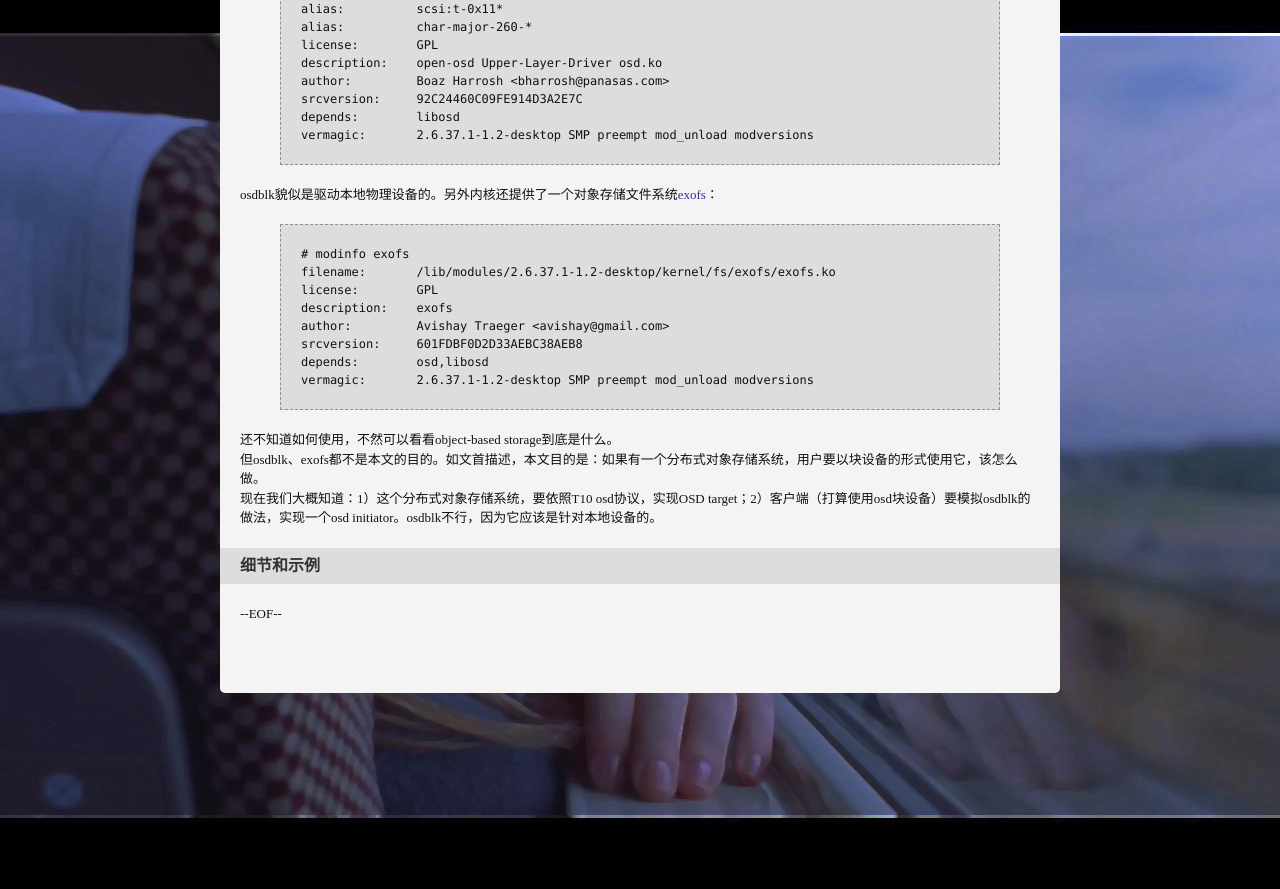
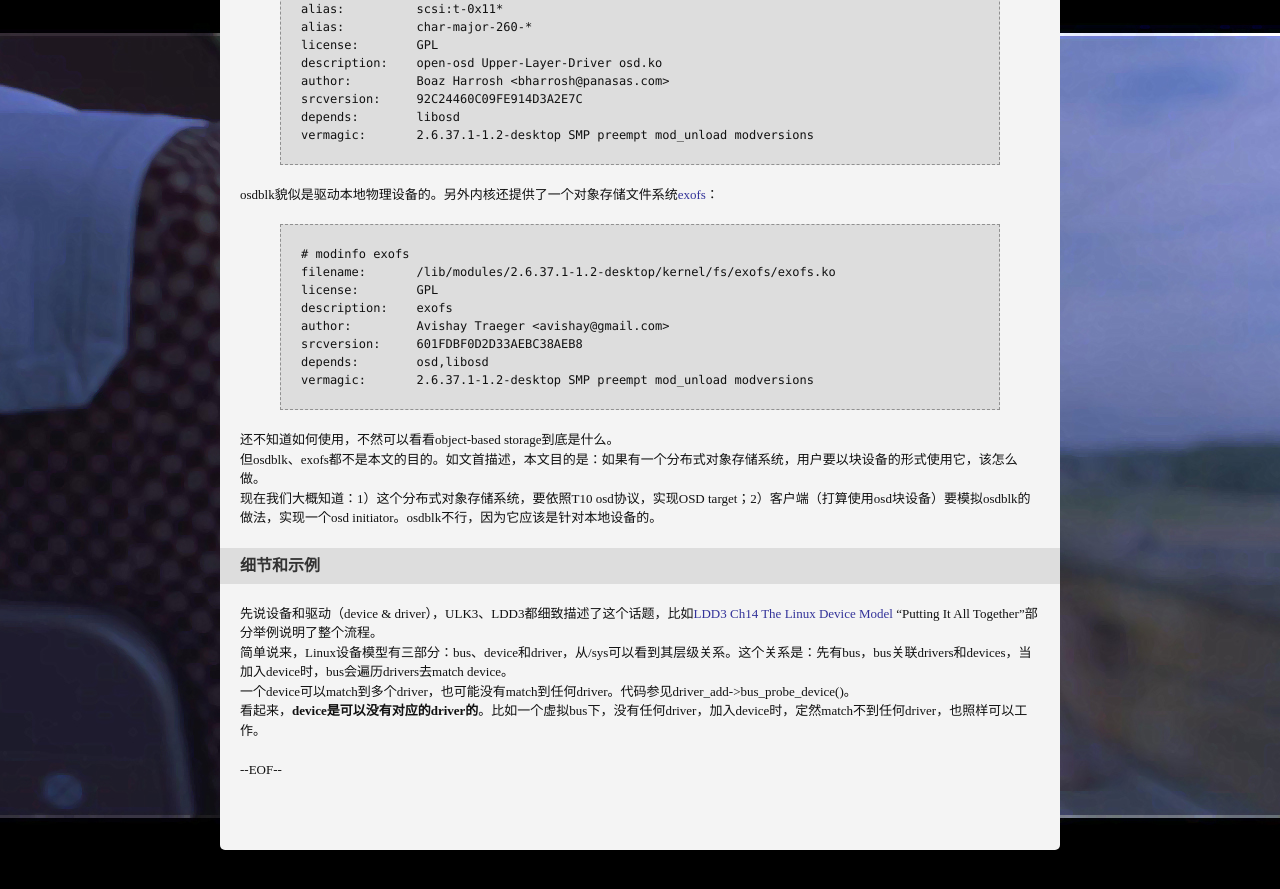
Before and after one commit to tfengmao/xanfeng, a Jekyll site: the page built from _posts/2012-12-30-object-storage.md, in a window 1280 px wide and 900 px high, scrolled down 925 px. Shown: the top 889 px of the window. Built offline with Jekyll 4.4.1, drawn with Linux system fonts in a browser that asks for light colours; Markdown is read by kramdown in place of the engine named in the settings; comment, search, counter and statistics services are not loaded.

Commit message:
add content about device model

```diff
--- a/_posts/2012-12-30-object-storage.md
+++ b/_posts/2012-12-30-object-storage.md
@@ -69,3 +69,8 @@ vermagic:       2.6.37.1-1.2-desktop SMP preempt mod_unload modversions
 现在我们大概知道：1）这个分布式对象存储系统，要依照T10 osd协议，实现OSD target；2）客户端（打算使用osd块设备）要模拟osdblk的做法，实现一个osd initiator。osdblk不行，因为它应该是针对本地设备的。
 
 ###细节和示例
+
+先说设备和驱动（device & driver），ULK3、LDD3都细致描述了这个话题，比如[LDD3 Ch14 The Linux Device Model](http://lwn.net/images/pdf/LDD3/ch14.pdf) “Putting It All Together”部分举例说明了整个流程。
+简单说来，Linux设备模型有三部分：bus、device和driver，从/sys可以看到其层级关系。这个关系是：先有bus，bus关联drivers和devices，当加入device时，bus会遍历drivers去match device。
+一个device可以match到多个driver，也可能没有match到任何driver。代码参见driver\_add->bus\_probe\_device()。
+看起来，**device是可以没有对应的driver的**。比如一个虚拟bus下，没有任何driver，加入device时，定然match不到任何driver，也照样可以工作。
```
